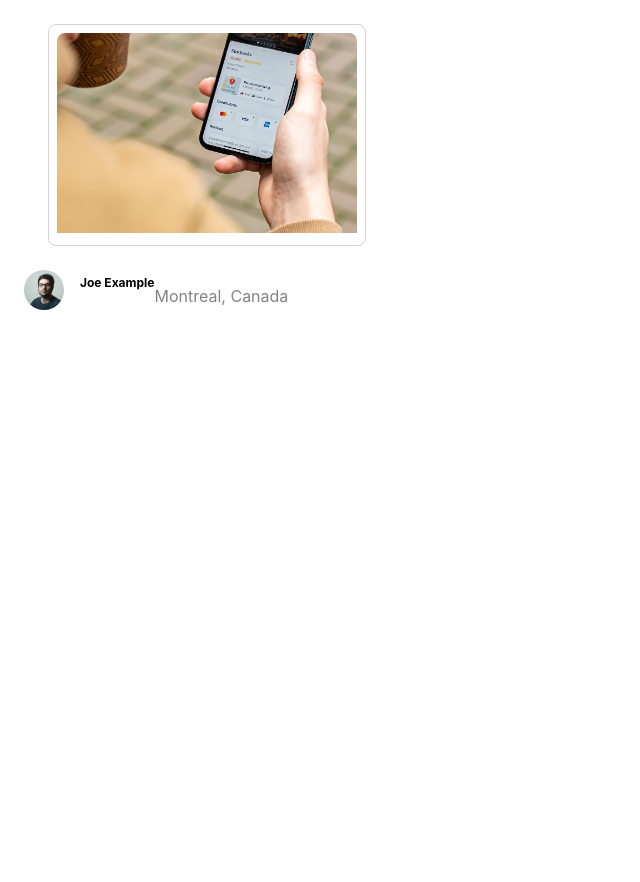
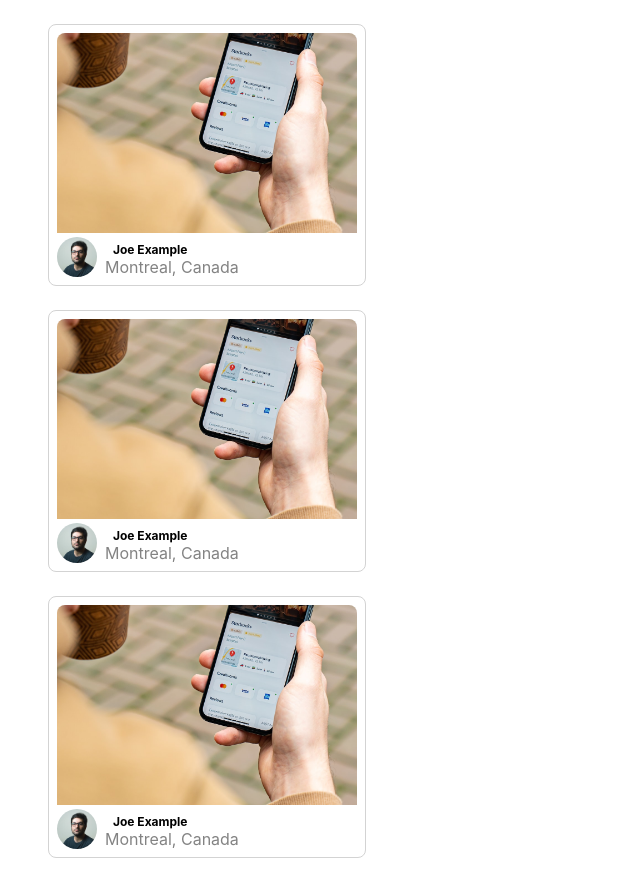
Before and after one commit to p-gupta98/photolabs, a React (Create React App) app in the folder frontend/: page / in a window 1280 px wide. Shown: the whole page, without its empty margins (0-640 px from the left). Before the commit the page ends 800 px from the top, so only its background shows below. Built offline with nearby package versions, Linux system fonts and the light colour scheme; the HTML template or start-up script is replaced by a standard one.

Commit message:
Display 3 photos by making the sample data an array and using map to loop over them

```diff
--- a/frontend/src/App.jsx
+++ b/frontend/src/App.jsx
@@ -3,7 +3,8 @@
 import PhotoListItem from './components/PhotoListItem';
 import './App.scss';
 
-const sampleDataForPhotoListItem = {
+const sampleDataForPhotoListItem = [
+  {
     id: "1",
     location: {
       city: "Montreal",
@@ -12,13 +13,40 @@
     imageSource: `${process.env.PUBLIC_URL}/Image-1-Regular.jpeg`,
     username: "Joe Example",
     profile: `${process.env.PUBLIC_URL}/profile-1.jpg`,
+  },
+  {
+    id: "2",
+    location: {
+      city: "Montreal",
+      country: "Canada",
+    },
+    imageSource: `${process.env.PUBLIC_URL}/Image-1-Regular.jpeg`,
+    username: "Joe Example",
+    profile: `${process.env.PUBLIC_URL}/profile-1.jpg`,
+  },
+  {
+    id: "3",
+    location: {
+      city: "Montreal",
+      country: "Canada",
+    },
+    imageSource: `${process.env.PUBLIC_URL}/Image-1-Regular.jpeg`,
+    username: "Joe Example",
+    profile: `${process.env.PUBLIC_URL}/profile-1.jpg`,
+  }
+];
+
+const renderPhotoListItems = () => {
+  return sampleDataForPhotoListItem.map(photo => (
+    <PhotoListItem key={photo.id}sampleDataForPhotoListItem={photo} />
+  ));
 };
 
 // Note: Rendering a single component to build components in isolation
 const App = () => {
   return (
     <div className="App">
-      <PhotoListItem sampleDataForPhotoListItem={sampleDataForPhotoListItem}/>
+      {renderPhotoListItems()}
     </div>
   );
 };
--- a/frontend/src/components/PhotoListItem.jsx
+++ b/frontend/src/components/PhotoListItem.jsx
@@ -10,15 +10,18 @@
     <>
     <div className="photo-list__item">
       <img className="photo-list__image" src={props.sampleDataForPhotoListItem.imageSource}/>
-    </div>
-    <div className="photo-list__user-details">
-      <img className="photo-list__user-profile" src={props.sampleDataForPhotoListItem.profile} />
-      <p className="photo-list__user-info">{props.sampleDataForPhotoListItem.username}</p>
 
-      <div className="photo-list__user-location">
-        <p>{props.sampleDataForPhotoListItem.location.city}, {props.sampleDataForPhotoListItem.location.country}</p>
+      <div className="photo-list__user-details">
+        <img className="photo-list__user-profile" src={props.sampleDataForPhotoListItem.profile} />
+        <div>
+          <div className="photo-list__user-info">{props.sampleDataForPhotoListItem.username}</div>
 
+          <div className="photo-list__user-location">
+            {props.sampleDataForPhotoListItem.location.city}, {props.sampleDataForPhotoListItem.location.country}
+          </div>
+        </div>
       </div>
+
     </div>
     </>
   );
```
Lines whose indentation alone changed are shown as unchanged.
